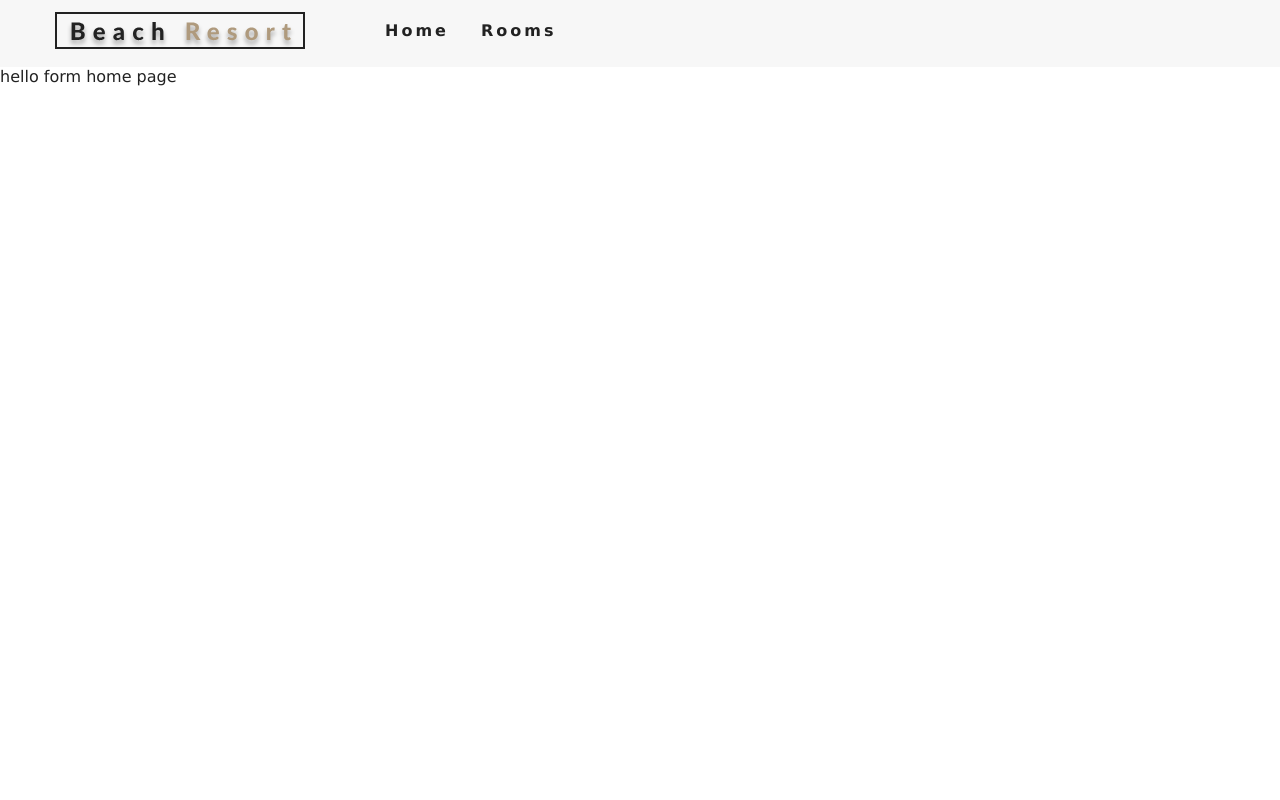
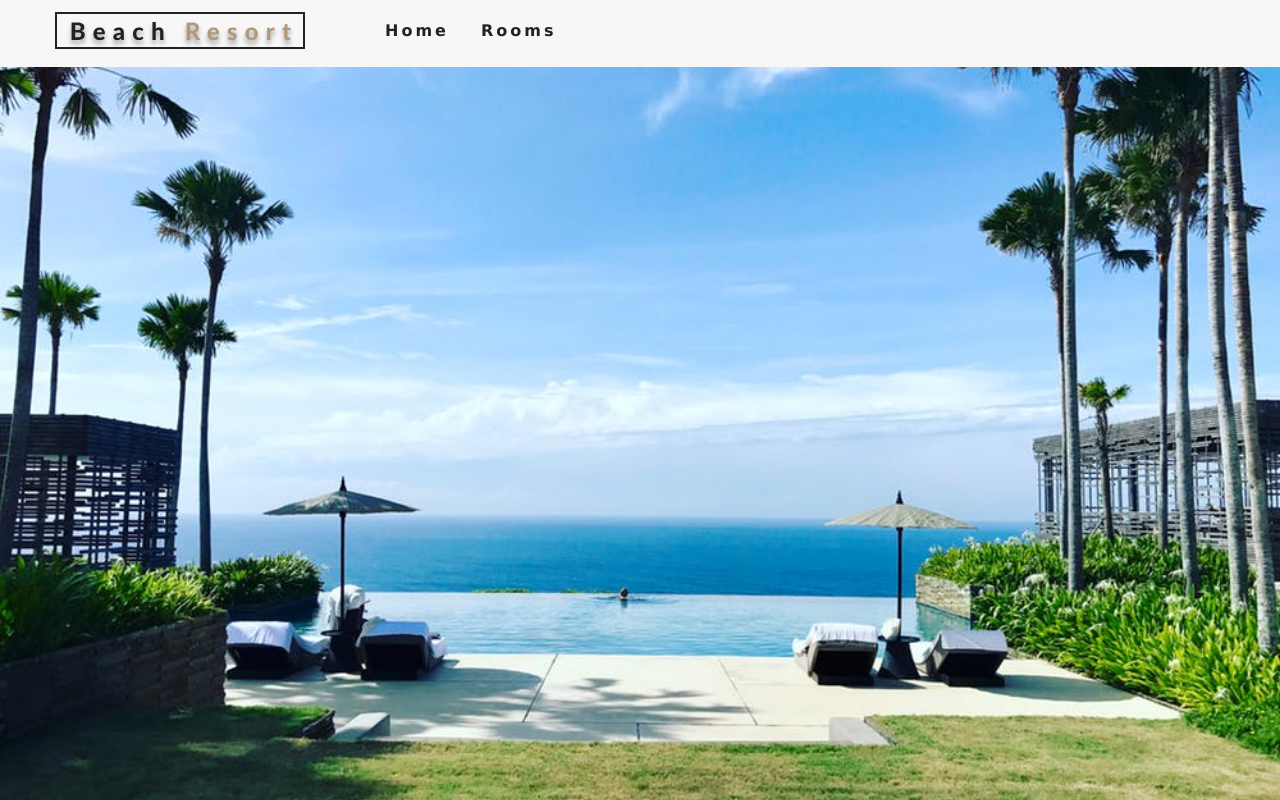
Before and after one commit to neb-miletic/resort, a React (Create React App) app: page / in a window 1280 px wide. Built offline with nearby package versions, Linux system fonts and the light colour scheme.

Commit message:
Last working ver( Hero )

```diff
--- a/src/App.css
+++ b/src/App.css
@@ -112,8 +112,8 @@
   color: var(--primaryColor);
 }
 .nav-links {
-  /* height: 0;
-  overflow: hidden; */
+  height: 0;
+  overflow: hidden;
   transition: var(--mainTransition);
   list-style-type: none;
 }
--- a/src/App.js
+++ b/src/App.js
@@ -1,7 +1,7 @@
 import React from 'react';
 import './App.css';
 
-import {Home} from './pages/Home';
+import Home from './pages/Home';
 import {Rooms} from './pages/Rooms';
 import SingleRoom from './pages/SingleRoom';
 import {Error} from './pages/Error';
--- /dev/null
+++ b/src/components/Hero.js
@@ -0,0 +1,14 @@
+import React from 'react'
+
+export default function Hero({children,hero}) {
+    return (
+       <header className ={hero}>
+          {children}
+
+       </header>
+    )
+}
+
+Hero.defaultProps = {
+    hero: "defaultHero"
+}
--- a/src/pages/Home.js
+++ b/src/pages/Home.js
@@ -1,9 +1,9 @@
 import React from 'react'
+import Hero from '../components/Hero'
 
-export const Home = () => {
+
+export default function Home  ()  {
     return (
-        <div>
-            hello form home page
-        </div>
+       <Hero />
     )
 }
--- a/src/pages/Rooms.js
+++ b/src/pages/Rooms.js
@@ -1,9 +1,9 @@
 import React from 'react'
+import Hero from '../components/Hero'
+
 
 export const Rooms = () => {
     return (
-        <div>
-            hello from rooms page
-        </div>
+      <Hero hero = 'roomsHero' />
     )
 }
```
